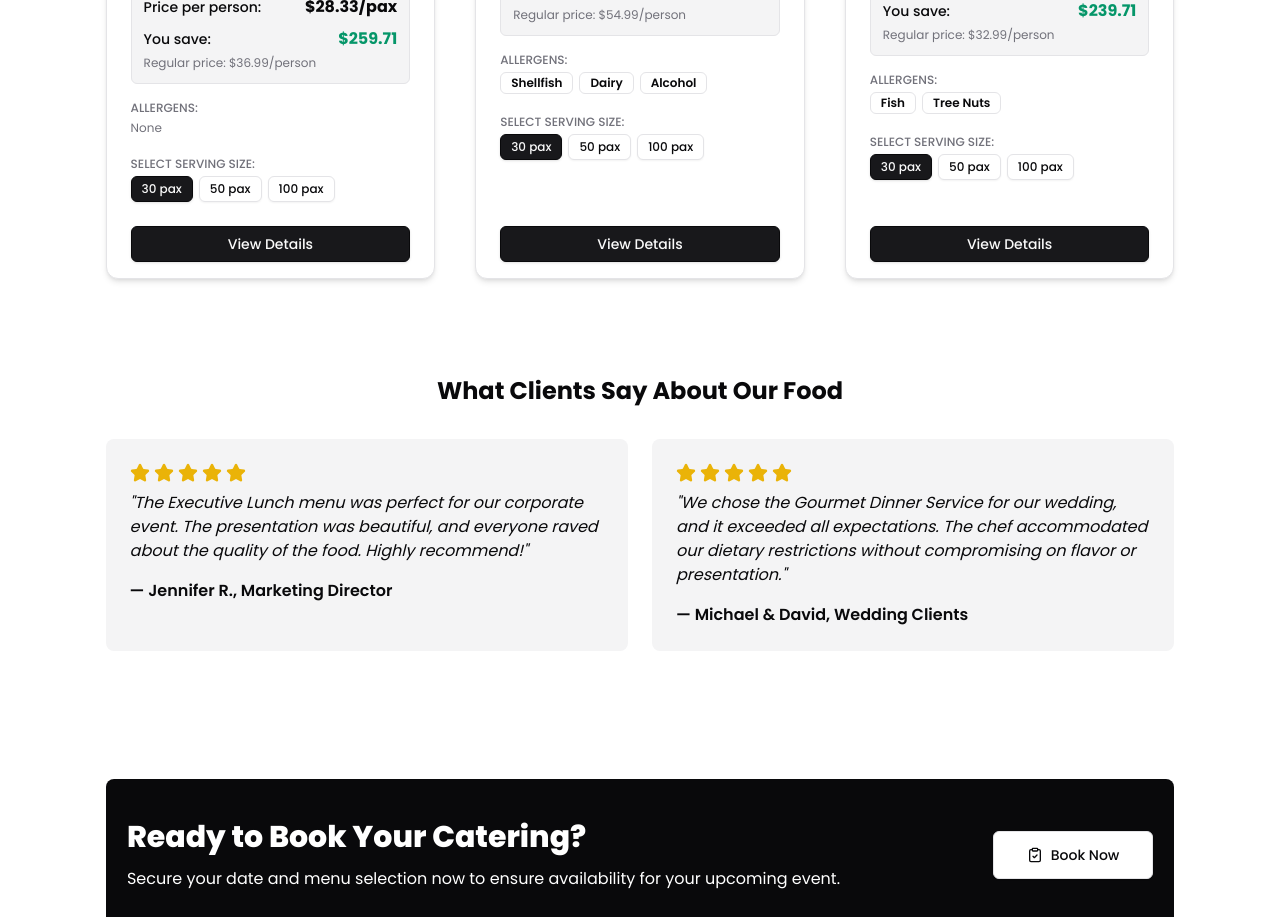
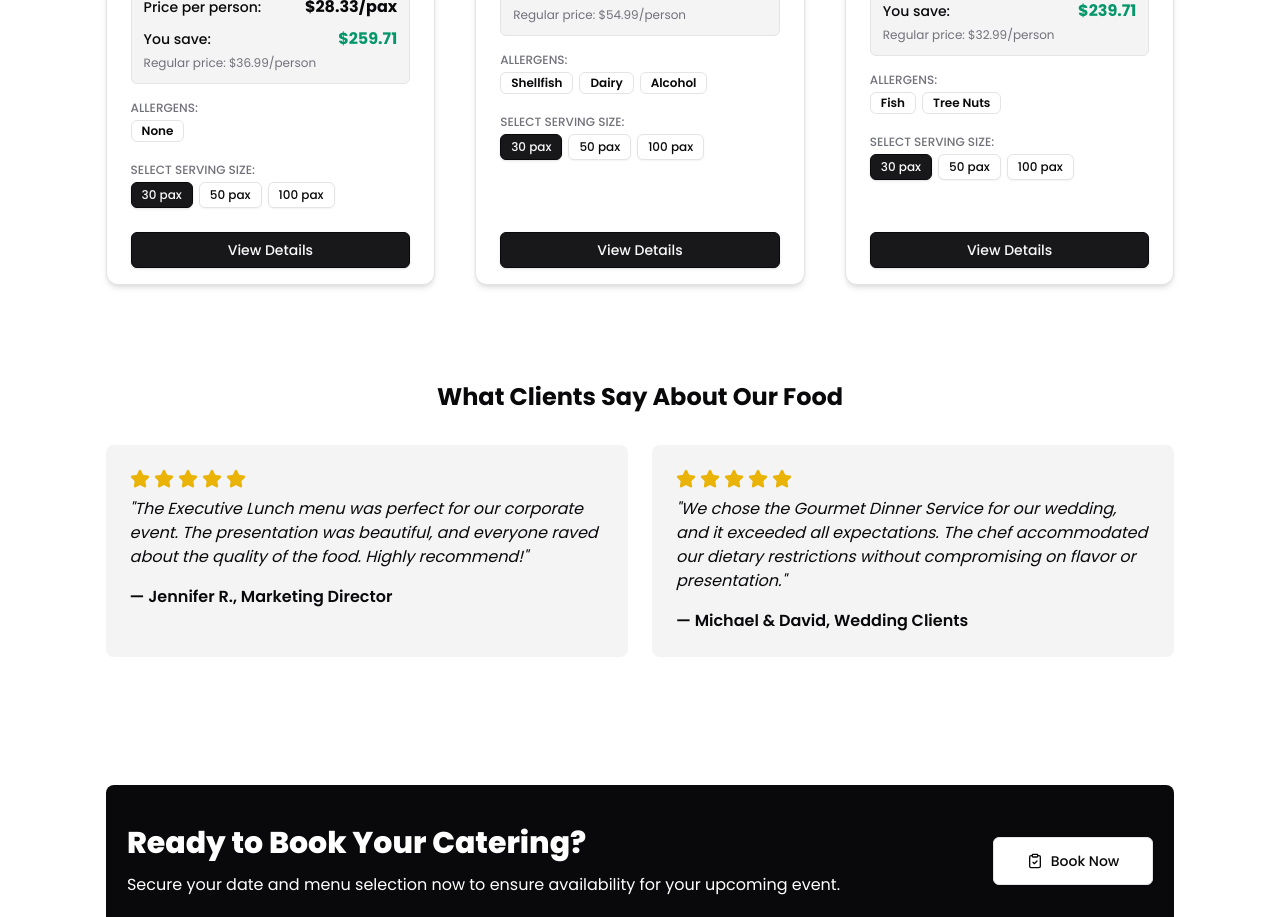
Before and after one commit to 0xPrImOx0/Online-Catering-Reservation-System-Main, a Next.js app: page /menus in a window 1280 px wide. Shown: the part 1340-2257 px from the top of the page. Built offline with nearby package versions, Linux system fonts and the light colour scheme.

Commit message:
👍 Refactor menu item structure to use single category strings instead of arrays and update layout component for semantic HTML.

```diff
--- a/app/(customer)/layout.tsx
+++ b/app/(customer)/layout.tsx
@@ -10,7 +10,7 @@ export default function CustomerLayout({
   return (
     <div>
       <CustomerSiteHeader />
-      <div className="max-w-[1440px] mx-auto px-[2%]">{children}</div>
+      <main className="max-w-[1440px] mx-auto px-[2%]">{children}</main>
       <Footer />
     </div>
   );
--- a/app/(customer)/menus/menu-metadata.ts
+++ b/app/(customer)/menus/menu-metadata.ts
@@ -4,7 +4,7 @@ export const menuItems: MenuItem[] = [
   {
     id: 1,
     name: "Herb-Crusted Prime Rib",
-    category: ["Pork"],
+    category: "Pork",
     available: true,
     shortDescription: "Slow-roasted prime rib with a fragrant herb crust",
     fullDescription:
@@ -47,7 +47,7 @@ export const menuItems: MenuItem[] = [
   {
     id: 2,
     name: "Truffle Mushroom Risotto",
-    category: ["Chicken"],
+    category: "Chicken",
     available: true,
     shortDescription: "Creamy Arborio rice with wild mushrooms and truffle oil",
     fullDescription:
@@ -90,7 +90,7 @@ export const menuItems: MenuItem[] = [
   {
     id: 3,
     name: "Seared Scallops with Champagne Sauce",
-    category: ["Beverage"],
+    category: "Beverage",
     available: false,
     shortDescription:
       "Perfectly seared scallops with a delicate champagne reduction",
@@ -134,7 +134,7 @@ export const menuItems: MenuItem[] = [
   {
     id: 4,
     name: "Duck Confit with Cherry Reduction",
-    category: ["Chicken"],
+    category: "Chicken",
     available: true,
     shortDescription: "Tender duck leg confit with a tart-sweet cherry sauce",
     fullDescription:
@@ -149,7 +149,7 @@ export const menuItems: MenuItem[] = [
       "Fingerling potatoes",
       "Seasonal vegetables",
     ],
-    allergens: [],
+    allergens: ["None"],
     preparationMethod:
       "Traditional confit method where duck legs are cured overnight, then slowly cooked in duck fat at low temperature for 6-8 hours until tender.",
     prices: {
@@ -177,7 +177,7 @@ export const menuItems: MenuItem[] = [
   {
     id: 5,
     name: "Lobster Thermidor",
-    category: ["Seafood"],
+    category: "Seafood",
     available: true,
     shortDescription: "Classic lobster dish with a rich brandy cream sauce",
     fullDescription:
@@ -220,7 +220,7 @@ export const menuItems: MenuItem[] = [
   {
     id: 6,
     name: "Spicy Thai Curry",
-    category: ["Chicken"],
+    category: "Chicken",
     available: true,
     shortDescription: "Aromatic curry with lemongrass, chili, and coconut milk",
     fullDescription:
--- a/types/customer/menu-types.ts
+++ b/types/customer/menu-types.ts
@@ -15,7 +15,7 @@ export type CategoryProps =
 export interface MenuItem {
   id: number;
   name: string;
-  category: CategoryProps[];
+  category: CategoryProps;
   available: boolean;
   shortDescription: string;
   fullDescription: string;
```
